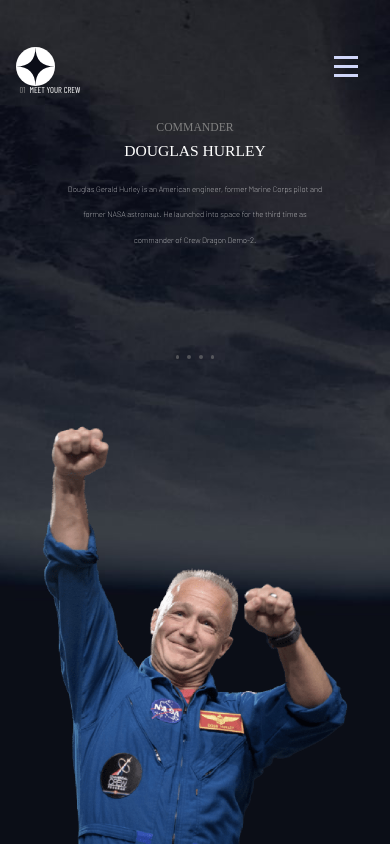
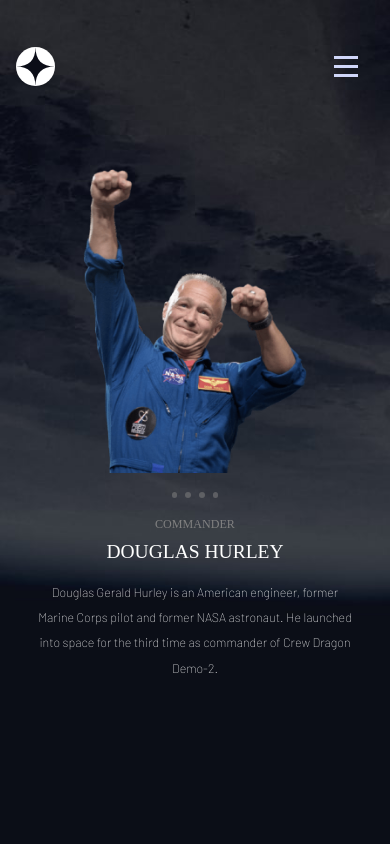
Before and after one commit to ArsalanSikander/Frontend-Mentor-Project-5, a React (Create React App) app: page /crew in a window 390 px wide. Built offline with nearby package versions, Linux system fonts and the light colour scheme; a web font is replaced by a local one.

Commit message:
Crew Fully Responsive
Todo is hamburger navigation opening.

```diff
--- a/src/components/crew.css
+++ b/src/components/crew.css
@@ -89,7 +89,10 @@
 
 #fOne ul li a {
     border: none;
-    margin: 1vw
+    margin: 1vw;
+    border-radius: 1vw;
+    height: 1vw;
+    aspect-ratio: 1;
 }
 
 #fOne ul li a:focus {
@@ -104,16 +107,10 @@
 
 .white {
     background-color: white;
-    height: 1vw;
-    aspect-ratio: 1;
-    border-radius: 1vw;
 }
 
 .gray {
     background-color: rgba(128, 128, 128, 0.549);
-    height: 1vw;
-    aspect-ratio: 1;
-    border-radius: 1vw;
 }
 
 @media screen and (max-width: 1024px) and (max-height: 1366px) {
@@ -184,4 +181,56 @@
     }
 }
 
-@media screen and (max-width: 430px) and (max-height: 932px) {}
+@media screen and (max-width: 430px) and (max-height: 932px) {
+
+    #outerCont,
+    #fOne {
+        flex-direction: column-reverse;
+        justify-content: start;
+    }
+
+    #fOne {
+        height: auto;
+    }
+
+    #meetMessage {
+        display: none;
+    }
+
+    #fOne ul {
+        padding: 4vw 0vw;
+    }
+
+    #fOne ul li a {
+        height: 1.5vw;
+    }
+
+    #sOne {
+        height: 40%;
+        padding-top: 10vh;
+    }
+
+    #crewImg {
+        height: 100%;
+    }
+
+    #crewJob {
+        font-size: 3.1vw;
+    }
+
+    #memberInner {
+        width: 100%;
+        display: flex;
+        flex-direction: column;
+        align-items: center;
+    }
+
+    #memberInner h2 {
+        font-size: 5vw;
+    }
+
+    #memberInner p:last-child {
+        font-size: 3.2vw;
+        width: 90%;
+    }
+}
```
